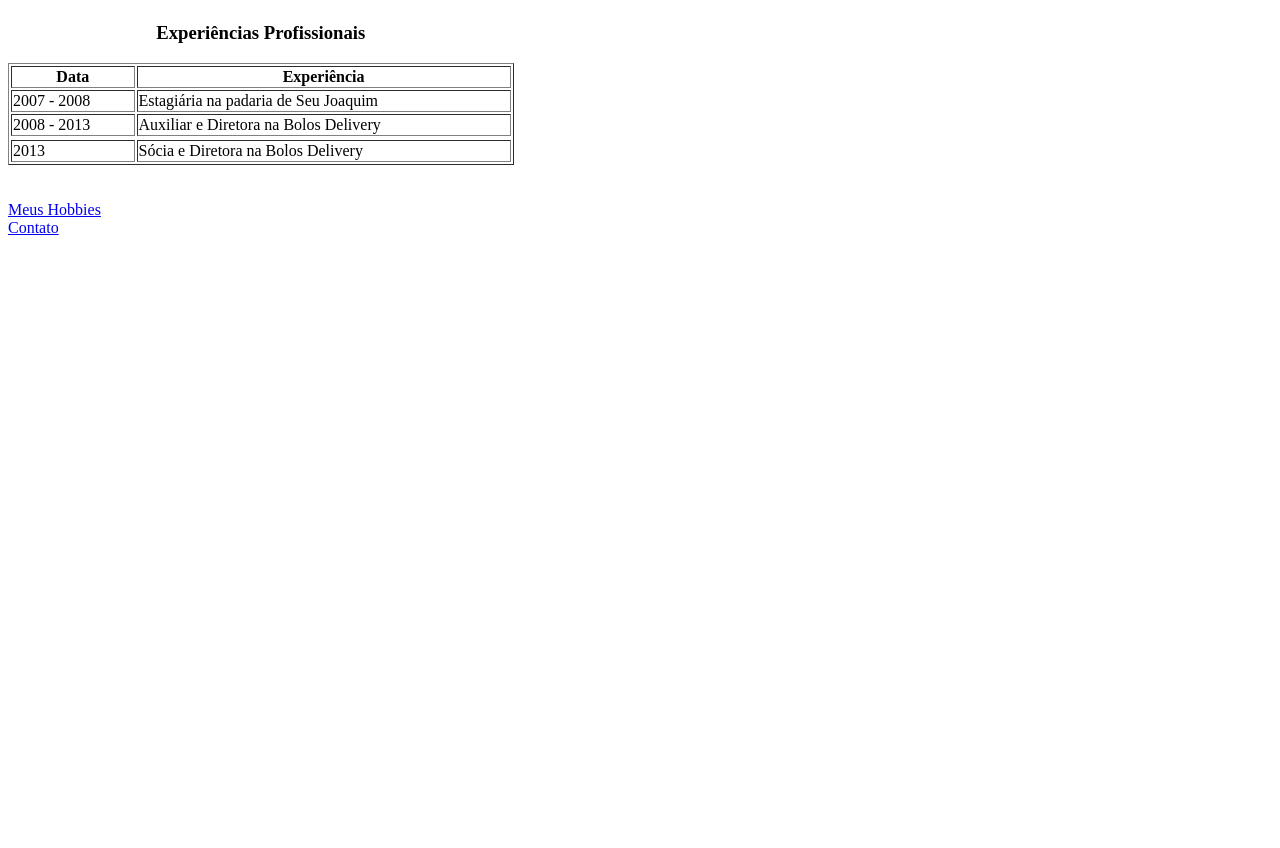
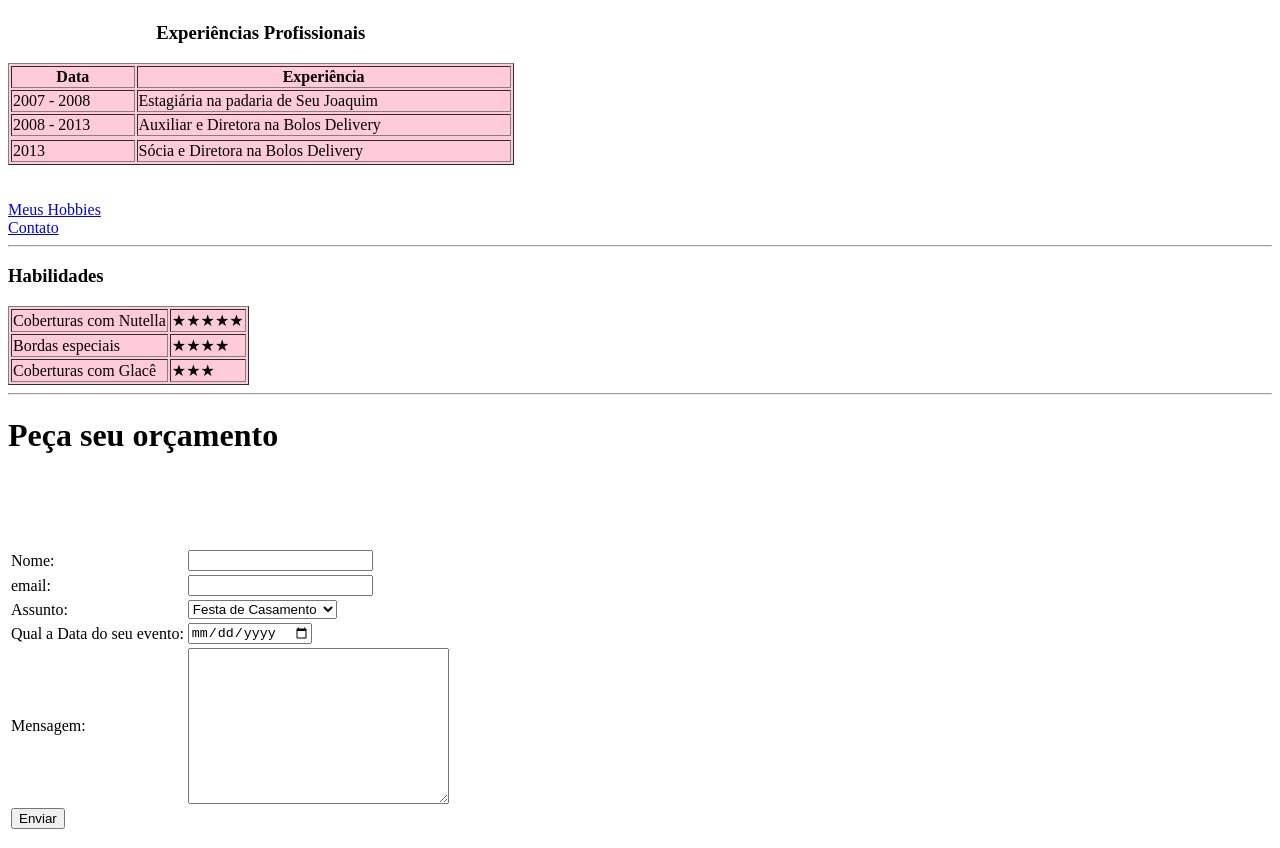
Before and after one commit to gabrielhilins/Maria-Confeiteira, a plain HTML site: page index.html in a window 1280 px wide. Shown: the part 426-1274 px from the top of the page. Before the commit the page ends 800 px from the top, so only its background shows below. Drawn offline with Linux system fonts and the light colour scheme.

Commit message:
Update index.html

```diff
--- a/index.html
+++ b/index.html
@@ -27,7 +27,7 @@
 </ul>
 
 <hr>
-<table width="40%" border="1">
+<table bgcolor="#ffcbdb" width="40%" border="1">
     <caption><h3>Experiências Profissionais</h3></caption>
     <tr>
         <th>Data</th>
@@ -50,6 +50,60 @@
 <a href="Meu Hobbies.html"> Meus Hobbies</a>
 <br>
 <a href="Contato.html"> Contato</a>
+<hr>
+<h3>Habilidades</h3>
+<table border="1" bgcolor="#ffcbdb">
+    <tr>
+    <td> Coberturas com Nutella</td>
+    <td> ★★★★★</td>
+    </tr>
+    <tr>
+        <td>Bordas especiais</td>
+        <td>★★★★</td>
+    </tr>
+    <tr>
+        <td>Coberturas com Glacê</td>
+        <td>★★★</td>
+    </tr>
+</table>
+<hr>
+<h1>Peça seu orçamento</h1>
+<form action=""" method="">
+    <table>
+        <tr>
+            <td><label for="nome">Nome:</label></td>
+            <td><input type="text" name="nome" id="nome"></td>
+        </tr>
+    <br>
+    <tr>
+        <td><label for="email">email:</label></td>
+        <td><input type="email" email="email" id="email"></td>
+    </tr>
+    <br>
+    <tr>
+        <td><label for="assunto">Assunto:</label></td>
+        <td><select name="assunto" id="assunto">
+            <option value="casamento">Festa de Casamento</option>
+            <option value="confraternizacao">Confraternização</option>
+            <option value="executivo">Executivo (Individual)</option>
+        </select></td>
+    </tr>
+    <br>
+    <tr>
+        <td> <label for="datevento">Qual a Data do seu evento:</label></td>
+        <td> <input type="date" name="datavento" id="dataevento"></td>
+    </tr>
+
+   <tr>
+        <td><label for="mensagem">Mensagem:</label></td>
+        <td><textarea name="mensagem" id="mensagem" cols="30" rows="10"></textarea></td>
+    </tr>
+   <br>
+   <tr>
+    <td> <input colspar="2" type="submit" value="Enviar"></td>
+   </tr>
+   </table>
+</form>
 </body>
 </html>
 
```
